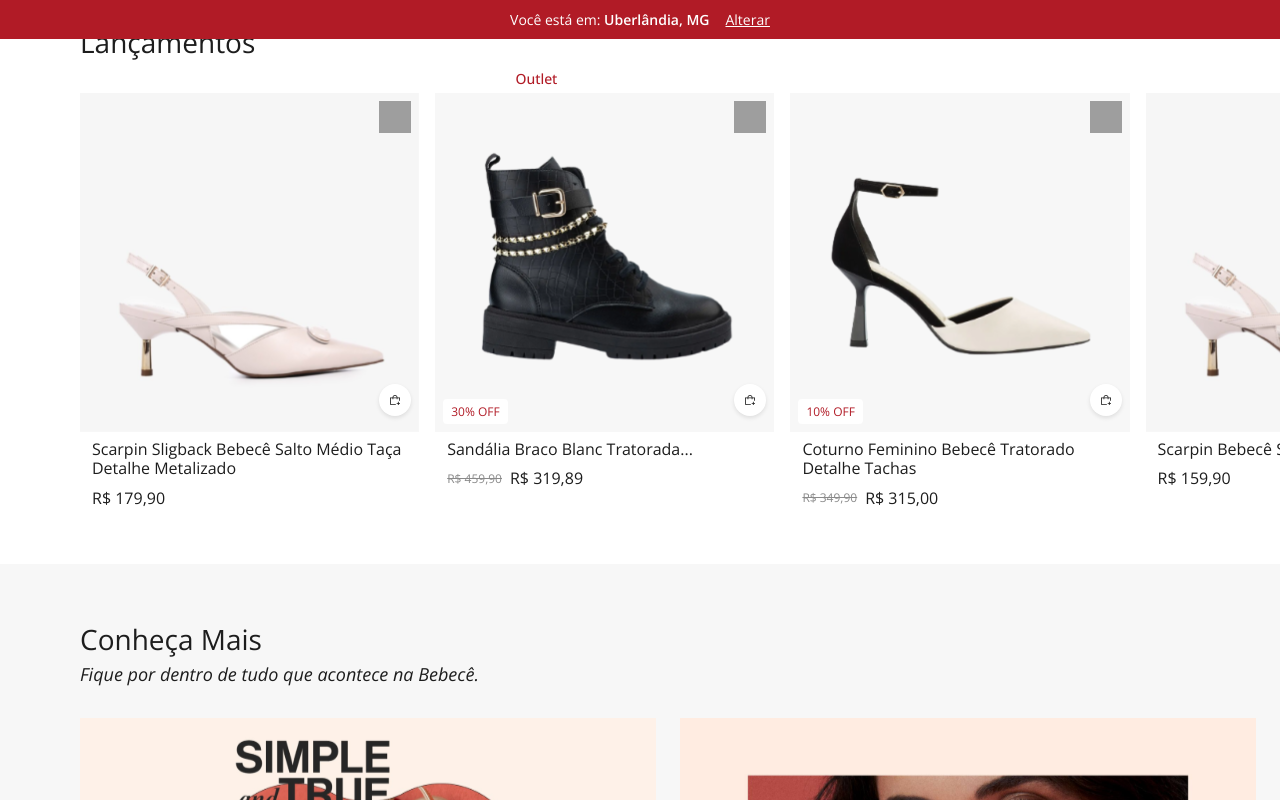
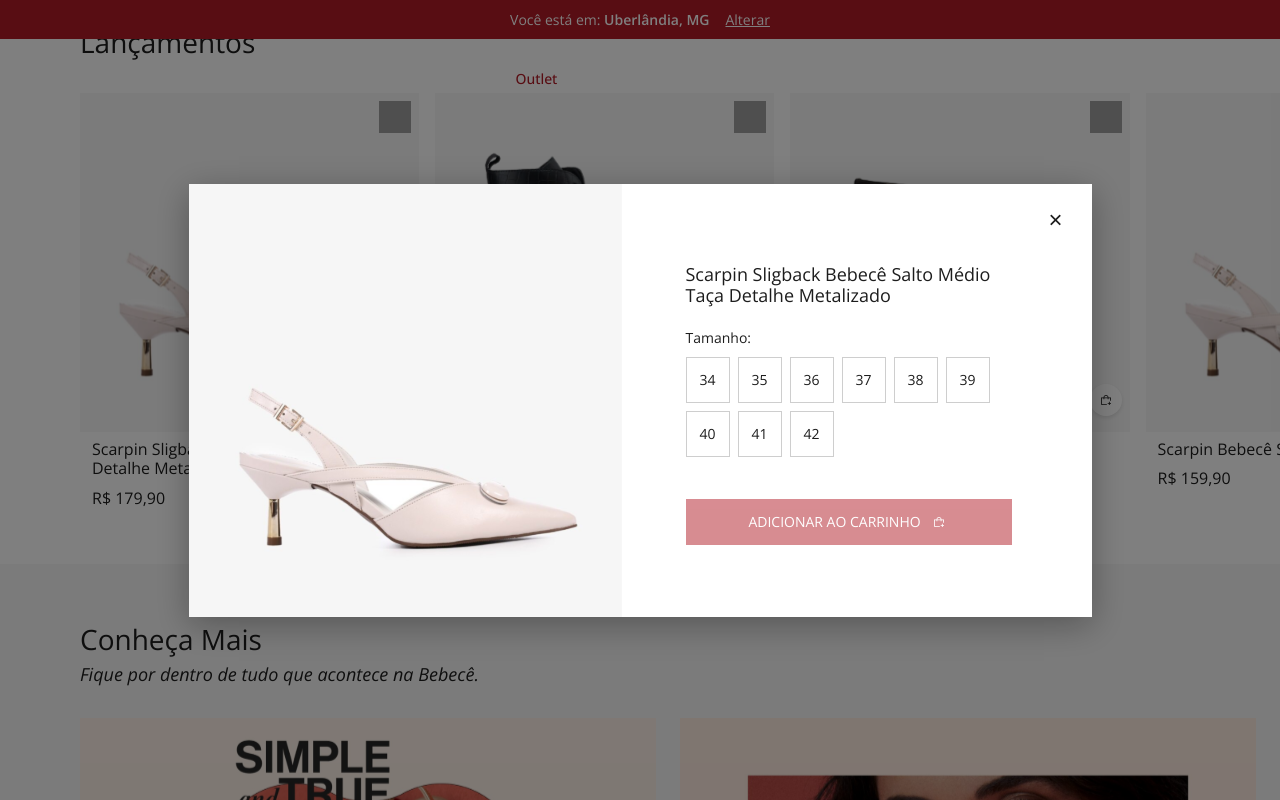
Before and after one commit to manoeldr/Teste-WeCode-React, a React (Vite) app in the folder wecode-react/: page / in a window 1280 px wide. Both pictures are taken after a click on the button 395 px from the left and 2778 px from the top of the page. Shown: the part 2378-3178 px from the top of the page. Built offline with nearby package versions, Linux system fonts and the light colour scheme; grey boxes are pictures that could not be loaded.

Commit message:
feat: implementando Cupom de desconto no newsletter e modal para selecionar tamanho do calçado

```diff
--- a/wecode-react/src/App.jsx
+++ b/wecode-react/src/App.jsx
@@ -10,16 +10,20 @@ import Footer from './components/footer/footer';
 import './App.scss';
 
 function App() {
-  const [cartCount] = useState(0);
+  const [cartItems, setCartItems] = useState([]);
+
+  const handleAddToCart = (product) => {
+    setCartItems(prev => [...prev, product]);
+  };
 
   return (
     <div className="app">
-      <Header cartCount={cartCount} />
+      <Header cartCount={cartItems.length} />
       <main>
         <BannerPrincipal />
         <Categories />
         <NavigationBanners />
-        <Lancamentos />
+        <Lancamentos onAddToCart={handleAddToCart} />
         <Blog />
         <Newsletter />
       </main>
--- a/wecode-react/src/components/lancamentos/lancamentos.jsx
+++ b/wecode-react/src/components/lancamentos/lancamentos.jsx
@@ -1,8 +1,10 @@
 import { useState } from 'react';
+import SizeModal from '../size-modal/size-modal';
 import './lancamentos.scss';
 
-export default function Lancamentos() {
+export default function Lancamentos({ onAddToCart }) {
   const [favorites, setFavorites] = useState({});
+  const [selectedProduct, setSelectedProduct] = useState(null);
 
   const products = [
     {
@@ -58,6 +60,18 @@ export default function Lancamentos() {
     return Math.round(discount);
   };
 
+  const handleAddClick = (product) => {
+    setSelectedProduct(product);
+  };
+
+  const handleCloseModal = () => {
+    setSelectedProduct(null);
+  };
+
+  const handleAddToCart = (productWithSize) => {
+    onAddToCart(productWithSize);
+  };
+
   return (
     <section className="lancamentos">
       <div className="lancamentos-container">
@@ -104,7 +118,10 @@ export default function Lancamentos() {
                 </div>
               </div>
 
-              <button className="add-cart-btn">
+              <button
+                className="add-cart-btn"
+                onClick={() => handleAddClick(product)}
+              >
                 <img
                   src="/assets/icons/shop/add-cart.svg"
                   alt="Adicionar ao carrinho"
@@ -114,6 +131,14 @@ export default function Lancamentos() {
           ))}
         </div>
       </div>
+
+      {selectedProduct && (
+        <SizeModal
+          product={selectedProduct}
+          onClose={handleCloseModal}
+          onAddToCart={handleAddToCart}
+        />
+      )}
     </section>
   );
 }
--- a/wecode-react/src/components/newsletter/newsletter.jsx
+++ b/wecode-react/src/components/newsletter/newsletter.jsx
@@ -3,16 +3,27 @@ import './newsletter.scss';
 
 export default function Newsletter() {
   const [email, setEmail] = useState('');
+  const [isSubmitted, setIsSubmitted] = useState(false);
+  const [isCopied, setIsCopied] = useState(false);
 
   const handleSubmit = (e) => {
     e.preventDefault();
-    console.log('Email enviado:', email);
-    setEmail('');
+    if (email) {
+      setIsSubmitted(true);
+    }
+  };
+
+  const handleCopy = () => {
+    navigator.clipboard.writeText('BEMVINDA');
+    setIsCopied(true);
+    setTimeout(() => setIsCopied(false), 2000);
   };
 
   return (
     <section className="newsletter">
       <div className="newsletter-container">
+        {!isSubmitted ? (
+          <>
             <p className="newsletter-text">
               Cadastre-se e receba <strong>10% OFF</strong> na sua primeira compra!
             </p>
@@ -29,6 +40,23 @@ export default function Newsletter() {
                 ENVIAR
               </button>
             </form>
+          </>
+        ) : (
+          <>
+            <p className="newsletter-success-text">
+              Utilize o cupom abaixo e garanta seu desconto!
+            </p>
+            <div className="coupon-container">
+              <div className="coupon-code">BEMVINDA</div>
+              <button
+                className={`coupon-button ${isCopied ? 'copied' : ''}`}
+                onClick={handleCopy}
+              >
+                {isCopied ? 'Copiado' : 'Copiar'}
+              </button>
+            </div>
+          </>
+        )}
       </div>
     </section>
   );
--- a/wecode-react/src/components/newsletter/newsletter.scss
+++ b/wecode-react/src/components/newsletter/newsletter.scss
@@ -25,6 +25,13 @@
   strong {
     font-weight: 600;
   }
+}
+
+.newsletter-success-text {
+  font-family: $font-family;
+  font-size: 1.125rem;
+  font-weight: 400;
+  color: $color-text;
 }
 
 .newsletter-form {
@@ -71,6 +78,49 @@
   }
 }
 
+.coupon-container {
+  display: flex;
+  gap: 0;
+}
+
+.coupon-code {
+  width: 22.25rem;
+  height: 2.875rem;
+  background: $color-white;
+  border: 0.0625rem dashed $color-primary;
+  border-right: none;
+  border-radius: 6.25rem 0 0 6.25rem;
+  display: flex;
+  align-items: center;
+  justify-content: center;
+  font-family: $font-family;
+  font-size: 0.875rem;
+  font-weight: 400;
+  color: $color-primary;
+}
+
+.coupon-button {
+  width: 9rem;
+  height: 2.875rem;
+  background: $color-primary;
+  color: $color-white;
+  border: 0.0625rem solid $color-primary;
+  border-radius: 0 6.25rem 6.25rem 0;
+  font-family: $font-family;
+  font-size: 0.875rem;
+  font-weight: 400;
+  cursor: pointer;
+  transition: opacity 0.2s ease;
+
+  &:hover {
+    opacity: 0.9;
+  }
+
+  &.copied {
+    opacity: 0.8;
+  }
+}
+
 @media (max-width: 48rem) {
   .newsletter {
     height: auto;
@@ -92,4 +142,12 @@
   .newsletter-button {
     width: 100%;
   }
+
+  .coupon-container {
+    width: 100%;
+  }
+
+  .coupon-code {
+    flex: 1;
+  }
 }
--- /dev/null
+++ b/wecode-react/src/components/size-modal/size-modal.jsx
@@ -0,0 +1,61 @@
+import { useState } from 'react';
+import './size-modal.scss';
+
+export default function SizeModal({ product, onClose, onAddToCart }) {
+  const [selectedSize, setSelectedSize] = useState(null);
+  const sizes = [34, 35, 36, 37, 38, 39, 40, 41, 42];
+
+  const handleAddToCart = () => {
+    if (selectedSize) {
+      onAddToCart({ ...product, size: selectedSize });
+      onClose();
+    }
+  };
+
+  return (
+    <div className="modal-overlay" onClick={onClose}>
+      <div className="size-modal" onClick={(e) => e.stopPropagation()}>
+        <button className="modal-close" onClick={onClose}>
+          ×
+        </button>
+
+        <div className="modal-content">
+          <div className="modal-image">
+            <img src={product.image} alt={product.name} />
+          </div>
+
+          <div className="modal-info">
+            <h3 className="modal-product-name">{product.name}</h3>
+
+            <div className="modal-size-section">
+              <p className="modal-size-label">
+                Tamanho:{selectedSize && <span className="selected-size">{selectedSize}</span>}
+              </p>
+
+              <div className="size-buttons">
+                {sizes.map((size) => (
+                  <button
+                    key={size}
+                    className={`size-button ${selectedSize === size ? 'selected' : ''}`}
+                    onClick={() => setSelectedSize(size)}
+                  >
+                    {size}
+                  </button>
+                ))}
+              </div>
+            </div>
+
+            <button
+              className="modal-add-button"
+              onClick={handleAddToCart}
+              disabled={!selectedSize}
+            >
+              Adicionar ao carrinho
+              <img src="/assets/icons/shop/add-cart.svg" alt="" />
+            </button>
+          </div>
+        </div>
+      </div>
+    </div>
+  );
+}
--- /dev/null
+++ b/wecode-react/src/components/size-modal/size-modal.scss
@@ -0,0 +1,186 @@
+@import '../../App.scss';
+
+.modal-overlay {
+  position: fixed;
+  top: 0;
+  left: 0;
+  width: 100%;
+  height: 100%;
+  background: rgba(0, 0, 0, 0.5);
+  display: flex;
+  align-items: center;
+  justify-content: center;
+  z-index: 2000;
+}
+
+.size-modal {
+  position: relative;
+  width: 56.4375rem;
+  height: 27.0625rem;
+  background: $color-white;
+  box-shadow: 0 0.5rem 2rem rgba(0, 0, 0, 0.3);
+  display: flex;
+  overflow: hidden;
+}
+
+.modal-close {
+  position: absolute;
+  top: 1.5rem;
+  right: 1.5rem;
+  width: 1.5rem;
+  height: 1.5rem;
+  background: transparent;
+  border: none;
+  cursor: pointer;
+  z-index: 10;
+  font-size: 1.5rem;
+  color: $color-text;
+  line-height: 1;
+  display: flex;
+  align-items: center;
+  justify-content: center;
+
+  &:hover {
+    opacity: 0.7;
+  }
+}
+
+.modal-content {
+  display: flex;
+  width: 100%;
+  height: 100%;
+}
+
+.modal-image {
+  position: absolute;
+  top: 0;
+  left: 0;
+  width: 27.0625rem;
+  height: 27.0625rem;
+
+  img {
+    width: 100%;
+    height: 100%;
+    object-fit: cover;
+    display: block;
+    background: $color-background;
+  }
+}
+
+.modal-info {
+  margin-left: 27.0625rem;
+  flex: 1;
+  padding: 3rem 3rem 2.5rem 2rem;
+  display: flex;
+  flex-direction: column;
+  gap: 1.5rem;
+}
+
+.modal-product-name {
+  font-family: $font-family;
+  font-size: 1.125rem;
+  font-weight: 300;
+  color: $color-text;
+  line-height: 1.2;
+}
+
+.modal-size-section {
+  display: flex;
+  flex-direction: column;
+  gap: 0.75rem;
+  flex: 1;
+}
+
+.modal-size-label {
+  font-family: $font-family;
+  font-size: 0.875rem;
+  font-weight: 400;
+  color: $color-text;
+  line-height: 1;
+
+  .selected-size {
+    font-size: 0.75rem;
+    color: #8A8A8A;
+    margin-left: 0.25rem;
+  }
+}
+
+.size-buttons {
+  display: flex;
+  flex-wrap: wrap;
+  gap: 0.5rem;
+}
+
+.size-button {
+  width: 2.75rem;
+  height: 2.875rem;
+  background: $color-white;
+  border: 0.0625rem solid #CECECE;
+  font-family: $font-family;
+  font-size: 0.875rem;
+  font-weight: 400;
+  color: $color-text;
+  cursor: pointer;
+  transition: all 0.2s ease;
+
+  &:hover {
+    border-color: $color-text;
+  }
+
+  &.selected {
+    border-color: $color-text;
+    border-width: 0.125rem;
+  }
+}
+
+.modal-add-button {
+  width: 100%;
+  height: 2.875rem;
+  background: $color-primary;
+  color: $color-white;
+  border: none;
+  font-family: $font-family;
+  font-size: 0.875rem;
+  font-weight: 400;
+  cursor: pointer;
+  transition: opacity 0.2s ease;
+  text-transform: uppercase;
+  display: flex;
+  align-items: center;
+  justify-content: center;
+  gap: 0.5rem;
+
+  img {
+    width: 1.25rem;
+    height: 1.25rem;
+    filter: brightness(0) invert(1);
+  }
+
+  &:hover:not(:disabled) {
+    opacity: 0.9;
+  }
+
+  &:disabled {
+    opacity: 0.5;
+    cursor: not-allowed;
+  }
+}
+
+@media (max-width: 48rem) {
+  .size-modal {
+    width: 90%;
+    height: auto;
+    flex-direction: column;
+  }
+
+  .modal-image {
+    position: relative;
+    width: 100%;
+    height: auto;
+  }
+
+  .modal-info {
+    width: 100%;
+    margin-left: 0;
+  }
+}
```
Lines whose indentation alone changed are shown as unchanged.
